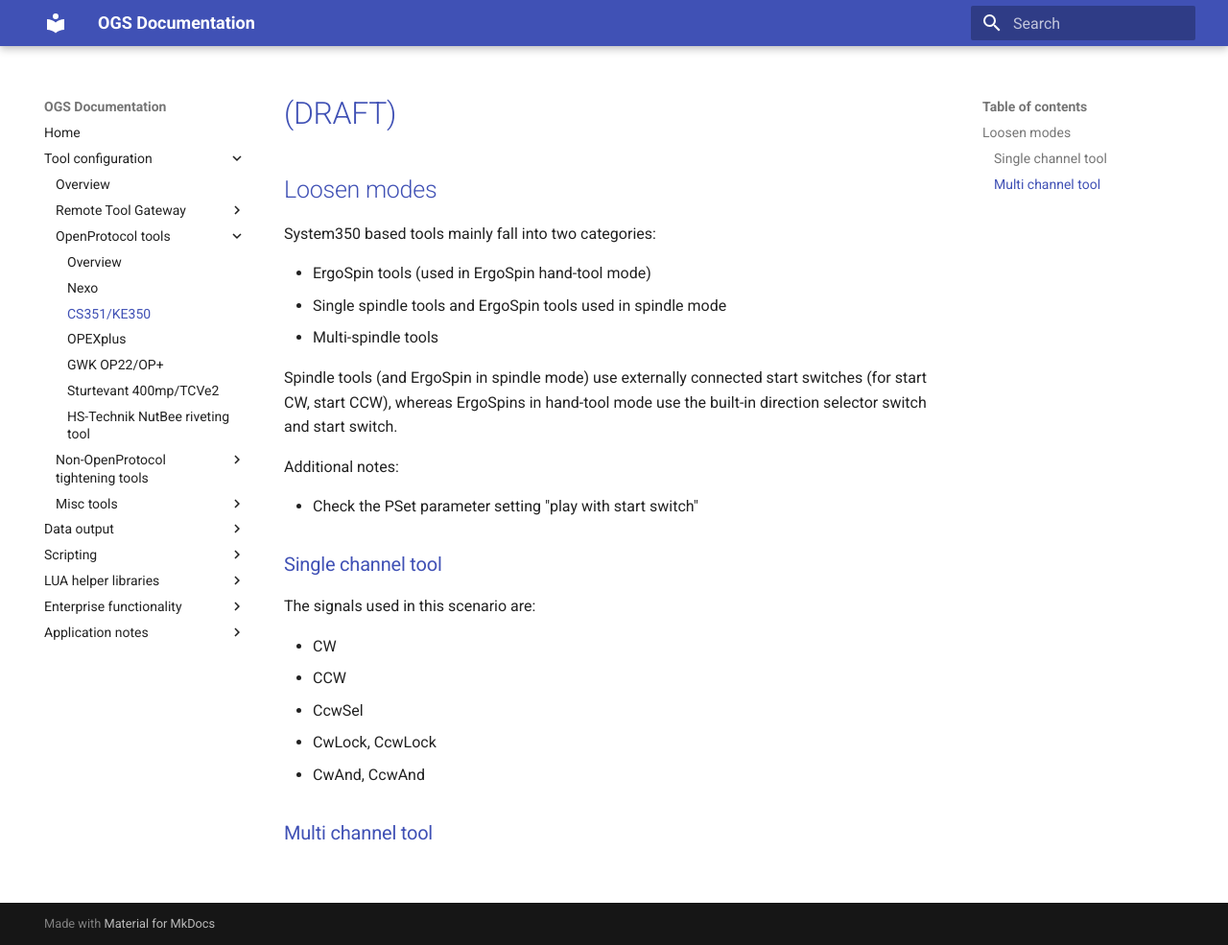
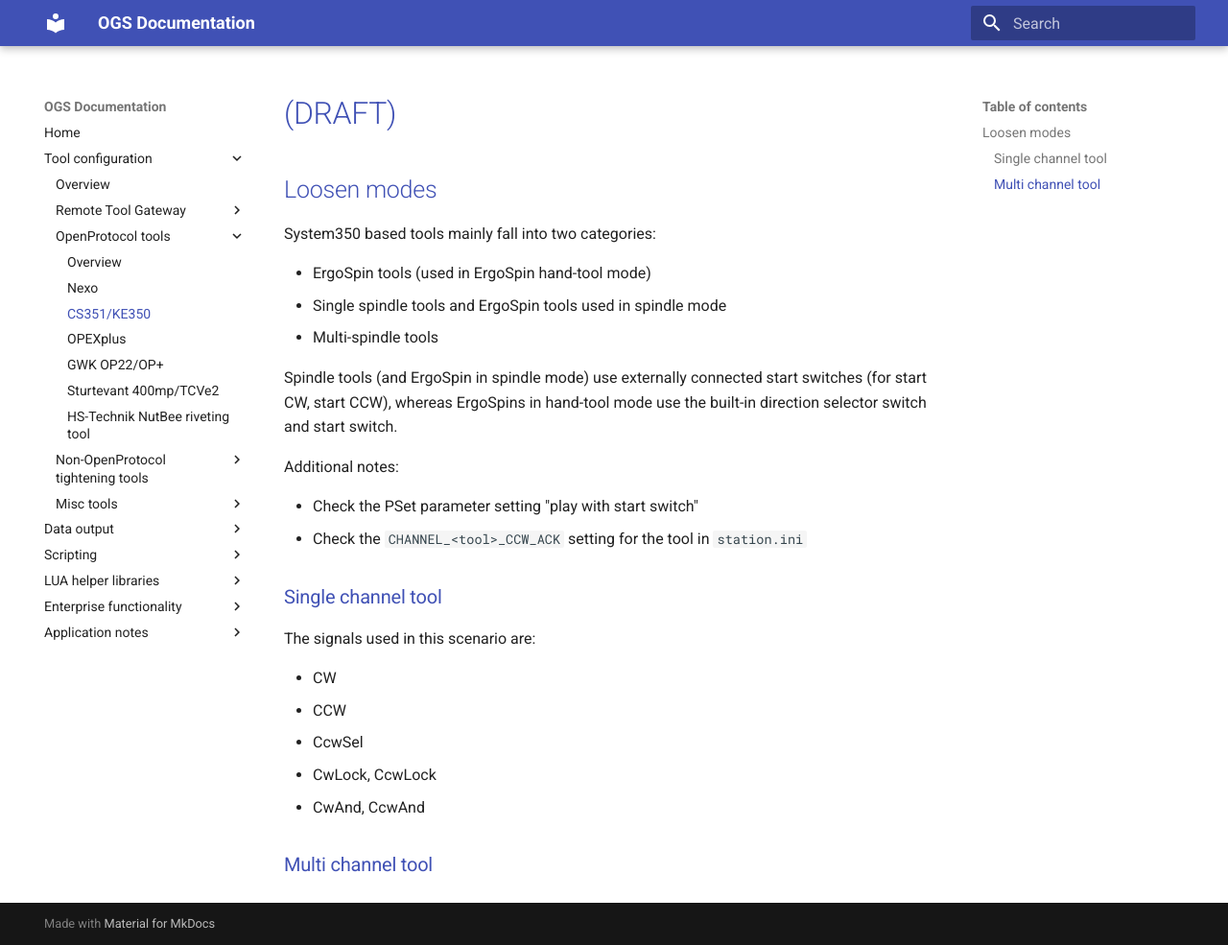
Before and after one commit to haller-erne/ogs, an MkDocs documentation site: the page built from docs/tools/openprotocol/sys350.md, in a window 1280 px wide and 985 px high. Shown: the whole window at 96% size. Built offline with MkDocs 1.6.1 and Material for MkDocs 9.7.7, drawn with Linux system fonts in a browser that asks for light colours.

```diff
--- a/docs/tools/openprotocol/sys350.md
+++ b/docs/tools/openprotocol/sys350.md
@@ -15,6 +15,7 @@ Spindle tools (and ErgoSpin in spindle mode) use externally connected start swit
 Additional notes:
 
 - Check the PSet parameter setting "play with start switch"
+- Check the `CHANNEL_<tool>_CCW_ACK` setting for the tool in `station.ini`
 
 ### Single channel tool
 
```
Also changed, not shown: docs/tools/openprotocol/README.md (+2 -0 lines).
